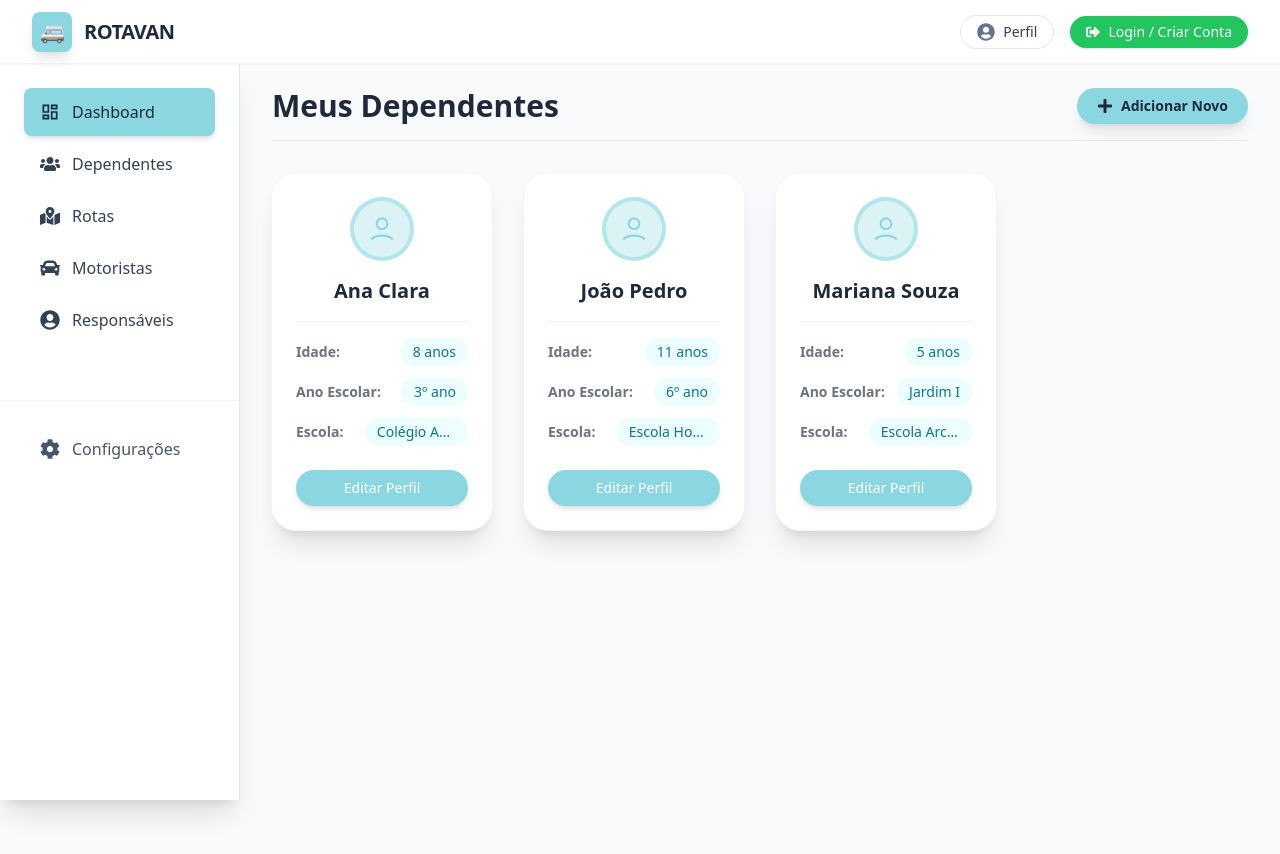
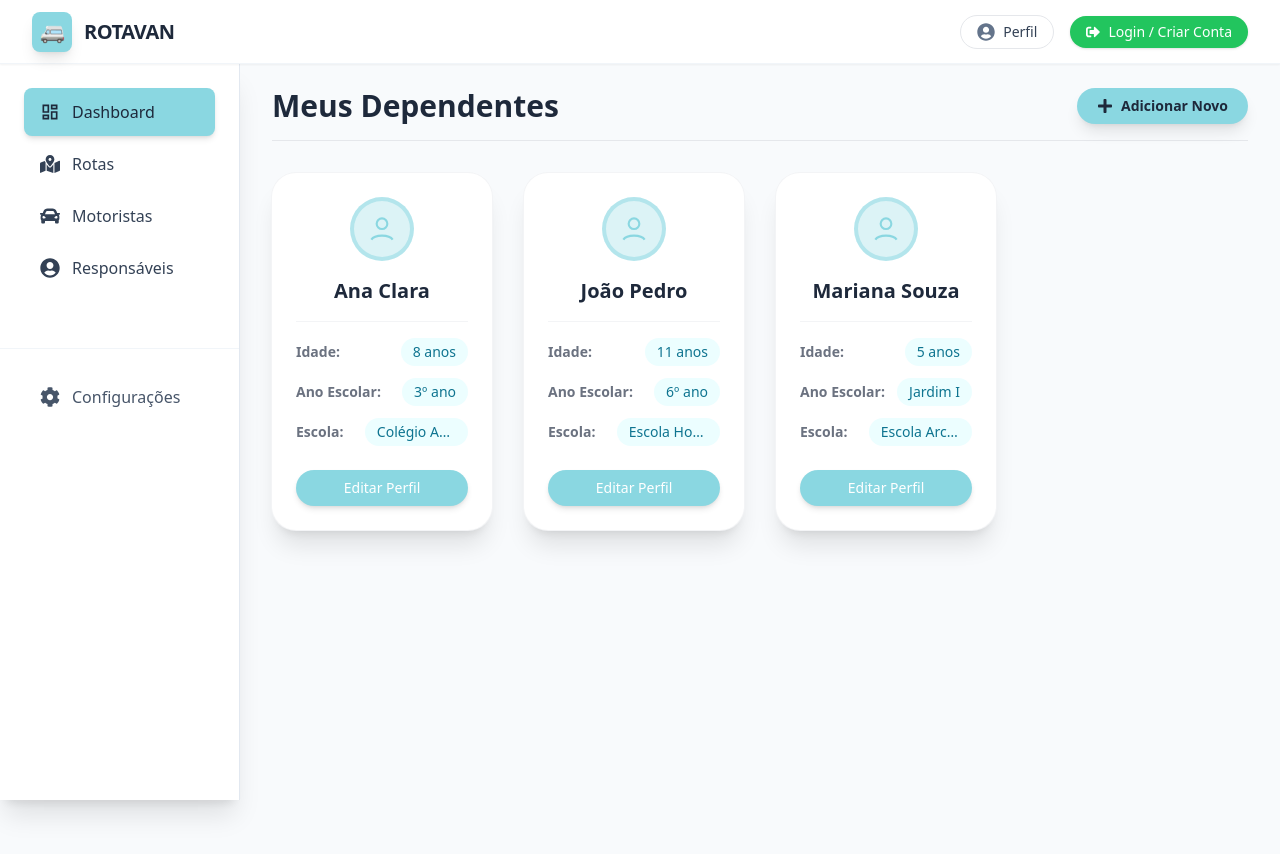
Before and after one commit to pedraofiec/newtcc, a React (Create React App) app: page / in a window 1280 px wide. Shown: the top 854 px of the page. Built offline with nearby package versions, Linux system fonts and the light colour scheme.

Commit message:
tirando botao dependentes

```diff
--- a/src/features/home/components/HomeScreen.js
+++ b/src/features/home/components/HomeScreen.js
@@ -46,7 +46,6 @@ const SideBar = ({ openNav, setOpenNav }) => {
   const navigate = useNavigate();
   const navItems = [
     { name: "Dashboard", path: "/dashboard", icon: MdOutlineDashboard },
-    { name: "Dependentes", path: "/dependentes", icon: FaUsers },
     { name: "Rotas", path: "/rotas", icon: FaMapMarkedAlt },
     { name: "Motoristas", path: "/motoristas", icon: FaCar },
     { name: "Responsáveis", path: "/responsaveis", icon: FaUserCircle },
```
